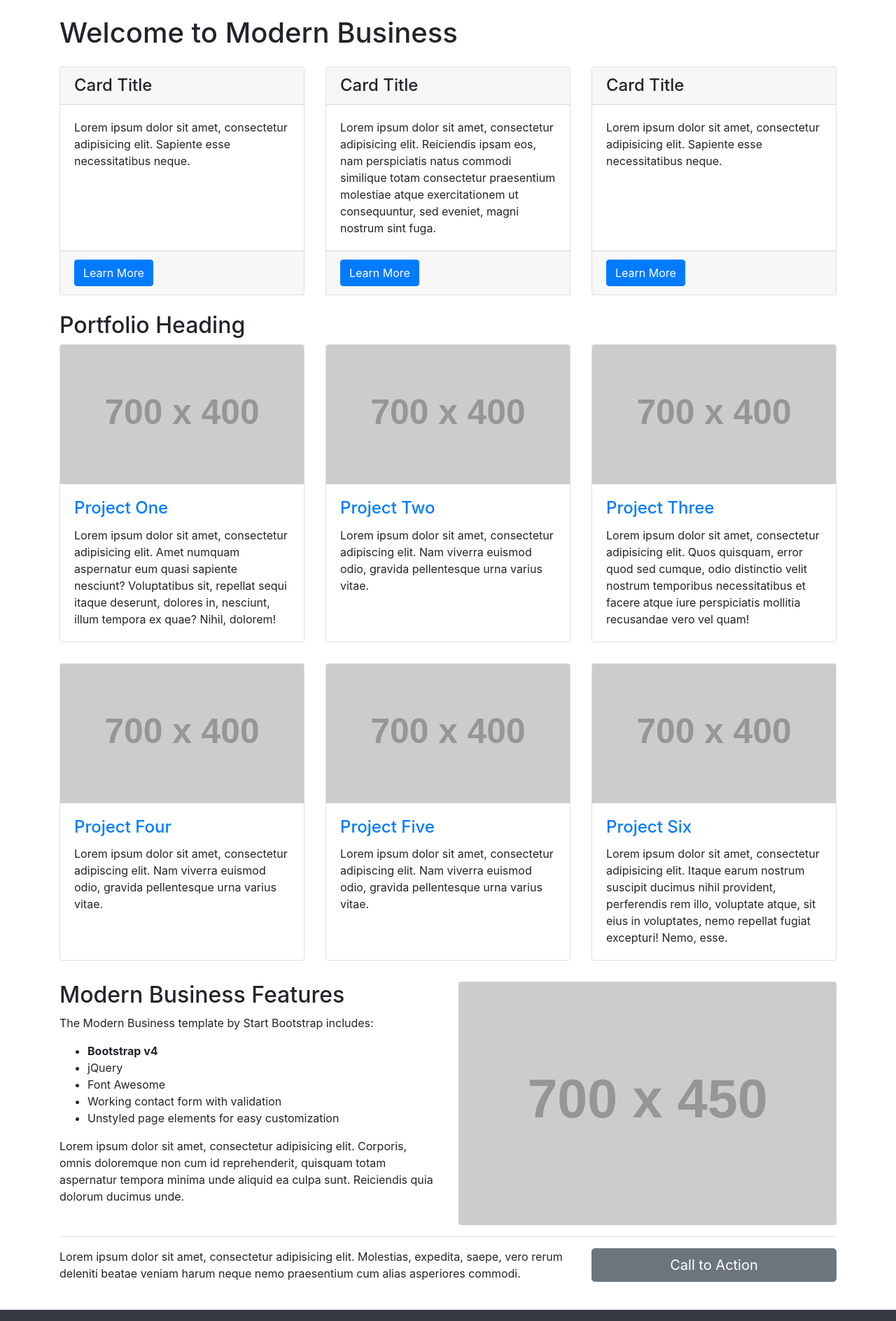
After one commit to bucknercd/Project-Website, a FastAPI app: template web-app/Project/templates/index.html in a window 1280 px wide. The commit adds this page. Shown: the part 577-2465 px from the top of the page at 70% size. Run offline with FastAPI, Linux system fonts and the light colour scheme; the template is opened without the code that fills it, so the values that code supplies are empty; grey boxes labelled with a size stand in for pictures from a placeholder-image service; some libraries are stand-ins or nearby versions.

Commit message:
updated nginx configs and web-app template pages.

```diff
--- a/web-app/Project/app.py
+++ b/web-app/Project/app.py
@@ -4,13 +4,21 @@ from starlette.requests import Request
 
 app = FastAPI()
 
-templates = Jinja2Templates(directory="templates")
+templates = Jinja2Templates(directory='templates')
+
+@app.get('/')
+async def get_index(request: Request):
+	return templates.TemplateResponse('index.html', {'request' : request})
+
+@app.get('/blog')
+async def get_blog(request: Request):
+    return templates.TemplateResponse('blog.html', {'request' : request})
+
+@app.get('/about')
+async def get_about(request: Request):
+	return templates.TemplateResponse('about.html', {'request' : request})
 
 
-@app.get('/ws/blog')
-async def get_blog(request: Request):
-    return templates.TemplateResponse("blog.html", {'request' : request})
-
-@app.get('/ws/base.html')
+@app.get('/base')
 async def get_base(request: Request):
-    return templates.TemplateResponse("base.html", {'request': request})
+    return templates.TemplateResponse('base.html', {'request': request})
--- a/web-app/Project/templates/base.html
+++ b/web-app/Project/templates/base.html
@@ -15,28 +15,36 @@
 
   <!-- Custom styles for this template -->
   <link href="/css/modern-business.css" rel="stylesheet">
+   <!-- more styles --!>
+  <style>
+        /* Modify the background color */
+
+        .color-black {
+            background-color: #202020;
+        }
+    .color-lavender {
+        background-color: #E6E6FA;
+    }
+    </style>
 
 </head>
 
 <body>
 
   <!-- Navigation -->
-  <nav class="navbar fixed-top navbar-expand-lg navbar-dark bg-dark fixed-top">
+  <nav class="navbar fixed-top navbar-expand-lg navbar-dark color-black">
     <div class="container">
-      <a class="navbar-brand" href="/index.html">Home</a>
+      <a class="navbar-brand" href="/">Home</a>
       <button class="navbar-toggler navbar-toggler-right" type="button" data-toggle="collapse" data-target="#navbarResponsive" aria-controls="navbarResponsive" aria-expanded="false" aria-label="Toggle navigation">
         <span class="navbar-toggler-icon"></span>
       </button>
       <div class="collapse navbar-collapse" id="navbarResponsive">
         <ul class="navbar-nav ml-auto">
           <li class="nav-item">
-            <a class="nav-link" href="/about.html">About Me</a>
+            <a class="nav-link" href="/about">About Me</a>
           </li>
-      <li class="nav-iem">
-            <a class="nav-link" href="/ws/blog">Blog</a>
-      </li>
-          <li class="nav-item">
-            <a class="nav-link" href="/contact.html">Contact</a>
+      	  <li class="nav-item">
+            <a class="nav-link" href="/blog">Blog</a>
           </li>
           <li class="nav-item dropdown">
             <a class="nav-link dropdown-toggle" href="#" id="navbarDropdownBlog" data-toggle="dropdown" aria-haspopup="true" aria-expanded="false">
@@ -60,12 +68,14 @@
 <!-- end other templates -->
 
 <!-- Footer -->
-  <footer class="py-5 bg-dark">
-    <div class="container">
+<!-- <footer class="py-5 bg-dark"> -->
+  <nav class="navbar navbar-expand-lg navbar-dark bg-dark">
+    <!--<div class="container">
       <p class="m-0 text-center text-white">Copyright &copy; Your Website 2019</p>
-    </div>
+    </div> -->
+  </nav>
     <!-- /.container -->
-  </footer>
+    <!--</footer> -->
 
 <!-- Bootstrap core JavaScript -->
   <script src="/vendor/jquery/jquery.min.js"></script>
--- /dev/null
+++ b/web-app/Project/templates/index.html
@@ -0,0 +1,196 @@
+{% extends "base.html" %}
+{% block content %}
+<header>
+  <div id="carouselExampleIndicators" class="carousel slide" data-ride="carousel">
+    <ol class="carousel-indicators">
+      <li data-target="#carouselExampleIndicators" data-slide-to="0" style="active"></li>
+      <li data-target="#carouselExampleIndicators" data-slide-to="1"></li>
+      <li data-target="#carouselExampleIndicators" data-slide-to="2"></li>
+    </ol>
+    <div class="carousel-inner" role="listbox">
+      <!-- Slide One - Set the background image for this slide in the line below -->
+      <div class="carousel-item active" style="background-image: url('/images/valeriaychris.jpeg')">
+        <div class="carousel-caption d-none d-md-block">
+          <h3>Team Us</h3>
+          <p>My Beloved Wife and I</p>
+        </div>
+      </div>
+      <!-- Slide Two - Set the background image for this slide in the line below -->
+      <div class="carousel-item" style="background-image: url('/images/motherboard.jpg')">
+        <div class="carousel-caption d-none d-md-block">
+          <h3>Computer Science</h3>
+          <p>This is my passion</p>
+        </div>
+      </div>
+      <!-- Slide Three - Set the background image for this slide in the line below -->
+      <div class="carousel-item" style="background-image: url('/images/laptop_black_white.jpg')">
+        <div class="carousel-caption d-none d-md-block">
+          <h3>Work</h3>
+          <p>My passion embodied</p>
+        </div>
+      </div>
+    </div>
+
+    <a class="carousel-control-prev" href="#carouselExampleIndicators" role="button" data-slide="prev">
+      <span class="carousel-control-prev-icon" aria-hidden="true"></span>
+      <span class="sr-only">Previous</span>
+    </a>
+    <a class="carousel-control-next" href="#carouselExampleIndicators" role="button" data-slide="next">
+      <span class="carousel-control-next-icon" aria-hidden="true"></span>
+      <span class="sr-only">Next</span>
+    </a>
+  </div>
+</header>
+
+  <!-- Page Content -->
+  <div class="container">
+
+    <h1 class="my-4">Welcome to Modern Business</h1>
+
+    <!-- Marketing Icons Section -->
+    <div class="row">
+      <div class="col-lg-4 mb-4">
+        <div class="card h-100">
+          <h4 class="card-header">Card Title</h4>
+          <div class="card-body">
+            <p class="card-text">Lorem ipsum dolor sit amet, consectetur adipisicing elit. Sapiente esse necessitatibus neque.</p>
+          </div>
+          <div class="card-footer">
+            <a href="#" class="btn btn-primary">Learn More</a>
+          </div>
+        </div>
+      </div>
+      <div class="col-lg-4 mb-4">
+        <div class="card h-100">
+          <h4 class="card-header">Card Title</h4>
+          <div class="card-body">
+            <p class="card-text">Lorem ipsum dolor sit amet, consectetur adipisicing elit. Reiciendis ipsam eos, nam perspiciatis natus commodi similique totam consectetur praesentium molestiae atque exercitationem ut consequuntur, sed eveniet, magni nostrum sint fuga.</p>
+          </div>
+          <div class="card-footer">
+            <a href="#" class="btn btn-primary">Learn More</a>
+          </div>
+        </div>
+      </div>
+      <div class="col-lg-4 mb-4">
+        <div class="card h-100">
+          <h4 class="card-header">Card Title</h4>
+          <div class="card-body">
+            <p class="card-text">Lorem ipsum dolor sit amet, consectetur adipisicing elit. Sapiente esse necessitatibus neque.</p>
+          </div>
+          <div class="card-footer">
+            <a href="#" class="btn btn-primary">Learn More</a>
+          </div>
+        </div>
+      </div>
+    </div>
+    <!-- /.row -->
+
+    <!-- Portfolio Section -->
+    <h2>Portfolio Heading</h2>
+
+    <div class="row">
+      <div class="col-lg-4 col-sm-6 portfolio-item">
+        <div class="card h-100">
+          <a href="#"><img class="card-img-top" src="http://placehold.it/700x400" alt=""></a>
+          <div class="card-body">
+            <h4 class="card-title">
+              <a href="#">Project One</a>
+            </h4>
+            <p class="card-text">Lorem ipsum dolor sit amet, consectetur adipisicing elit. Amet numquam aspernatur eum quasi sapiente nesciunt? Voluptatibus sit, repellat sequi itaque deserunt, dolores in, nesciunt, illum tempora ex quae? Nihil, dolorem!</p>
+          </div>
+        </div>
+      </div>
+      <div class="col-lg-4 col-sm-6 portfolio-item">
+        <div class="card h-100">
+          <a href="#"><img class="card-img-top" src="http://placehold.it/700x400" alt=""></a>
+          <div class="card-body">
+            <h4 class="card-title">
+              <a href="#">Project Two</a>
+            </h4>
+            <p class="card-text">Lorem ipsum dolor sit amet, consectetur adipiscing elit. Nam viverra euismod odio, gravida pellentesque urna varius vitae.</p>
+          </div>
+        </div>
+      </div>
+      <div class="col-lg-4 col-sm-6 portfolio-item">
+        <div class="card h-100">
+          <a href="#"><img class="card-img-top" src="http://placehold.it/700x400" alt=""></a>
+          <div class="card-body">
+            <h4 class="card-title">
+              <a href="#">Project Three</a>
+            </h4>
+            <p class="card-text">Lorem ipsum dolor sit amet, consectetur adipisicing elit. Quos quisquam, error quod sed cumque, odio distinctio velit nostrum temporibus necessitatibus et facere atque iure perspiciatis mollitia recusandae vero vel quam!</p>
+          </div>
+        </div>
+      </div>
+      <div class="col-lg-4 col-sm-6 portfolio-item">
+        <div class="card h-100">
+          <a href="#"><img class="card-img-top" src="http://placehold.it/700x400" alt=""></a>
+          <div class="card-body">
+            <h4 class="card-title">
+              <a href="#">Project Four</a>
+            </h4>
+            <p class="card-text">Lorem ipsum dolor sit amet, consectetur adipiscing elit. Nam viverra euismod odio, gravida pellentesque urna varius vitae.</p>
+          </div>
+        </div>
+      </div>
+      <div class="col-lg-4 col-sm-6 portfolio-item">
+        <div class="card h-100">
+          <a href="#"><img class="card-img-top" src="http://placehold.it/700x400" alt=""></a>
+          <div class="card-body">
+            <h4 class="card-title">
+              <a href="#">Project Five</a>
+            </h4>
+            <p class="card-text">Lorem ipsum dolor sit amet, consectetur adipiscing elit. Nam viverra euismod odio, gravida pellentesque urna varius vitae.</p>
+          </div>
+        </div>
+      </div>
+      <div class="col-lg-4 col-sm-6 portfolio-item">
+        <div class="card h-100">
+          <a href="#"><img class="card-img-top" src="http://placehold.it/700x400" alt=""></a>
+          <div class="card-body">
+            <h4 class="card-title">
+              <a href="#">Project Six</a>
+            </h4>
+            <p class="card-text">Lorem ipsum dolor sit amet, consectetur adipisicing elit. Itaque earum nostrum suscipit ducimus nihil provident, perferendis rem illo, voluptate atque, sit eius in voluptates, nemo repellat fugiat excepturi! Nemo, esse.</p>
+          </div>
+        </div>
+      </div>
+    </div>
+    <!-- /.row -->
+
+    <!-- Features Section -->
+    <div class="row">
+      <div class="col-lg-6">
+        <h2>Modern Business Features</h2>
+        <p>The Modern Business template by Start Bootstrap includes:</p>
+        <ul>
+          <li>
+            <strong>Bootstrap v4</strong>
+          </li>
+          <li>jQuery</li>
+          <li>Font Awesome</li>
+          <li>Working contact form with validation</li>
+          <li>Unstyled page elements for easy customization</li>
+        </ul>
+        <p>Lorem ipsum dolor sit amet, consectetur adipisicing elit. Corporis, omnis doloremque non cum id reprehenderit, quisquam totam aspernatur tempora minima unde aliquid ea culpa sunt. Reiciendis quia dolorum ducimus unde.</p>
+      </div>
+      <div class="col-lg-6">
+        <img class="img-fluid rounded" src="http://placehold.it/700x450" alt="">
+      </div>
+    </div>
+    <!-- /.row -->
+
+    <hr>
+
+    <!-- Call to Action Section -->
+    <div class="row mb-4">
+      <div class="col-md-8">
+        <p>Lorem ipsum dolor sit amet, consectetur adipisicing elit. Molestias, expedita, saepe, vero rerum deleniti beatae veniam harum neque nemo praesentium cum alias asperiores commodi.</p>
+      </div>
+      <div class="col-md-4">
+        <a class="btn btn-lg btn-secondary btn-block" href="#">Call to Action</a>
+      </div>
+    </div>
+
+  </div>
+{% endblock %}
```
Also changed, not shown: web-app/Project/templates/about.html (added, +29 -0 lines), 3 other files.
